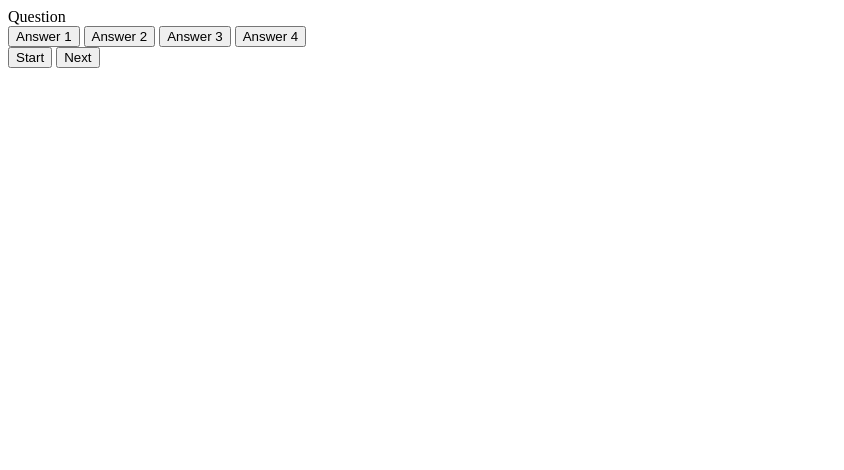
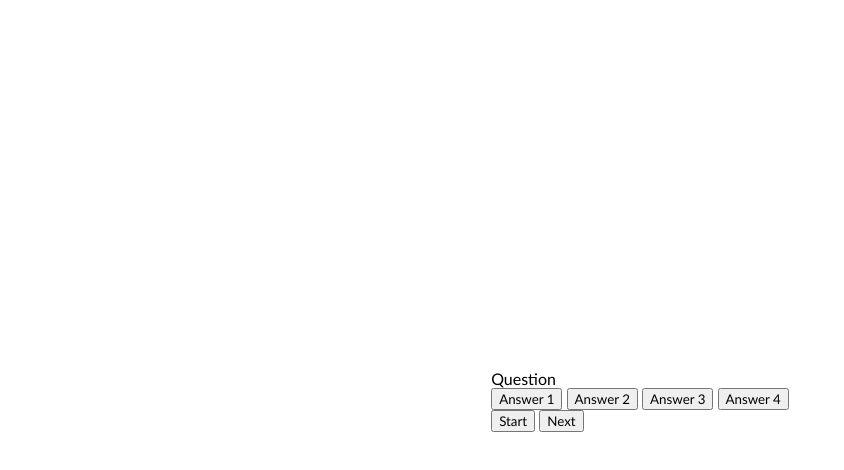
Before and after one commit to Code-Institute-Submissions/Quiz-App-4, a plain HTML site: page index.html in a window 1280 px wide. Shown: the whole page, without its empty margins (0-844 px from the left). Drawn offline with Linux system fonts and the light colour scheme.

Commit message:
creation off styles.css and centering content

```diff
--- /dev/null
+++ b/assets/css/styles.css
@@ -0,0 +1,23 @@
+*,*::before,*::after{
+    box-sizing: border-box;
+    font-family:'Trebuchet MS', 'Lucida Sans Unicode', 'Lucida Grande', 'Lucida Sans', Arial, sans-serif
+}
+/*css variables for colours https://www.w3schools.com/css/css3_variables.asp*/
+:root{
+    --hue-default: 200;
+    --hue-wrong: 0;
+    --hue-correct: 145;
+
+}
+
+
+body{
+    --hue: var(--hue-default);
+    padding: 0;
+    margin: 0;
+    display:flex;
+    width: 100vw;
+    height:100vh;
+    justify-content: center;
+    align-items: center;
+}
--- a/index.html
+++ b/index.html
@@ -4,6 +4,8 @@
     <meta charset="UTF-8">
     <meta http-equiv="X-UA-Compatible" content="IE=edge">
     <meta name="viewport" content="width=device-width, initial-scale=1.0">
+    <link href="assets/css/styles.css" rel="stylesheet">
+    <script defer src="assets/js/script.js"></script>
     <title>Quiz App</title>
 </head>
 <body>
```
Also changed, not shown: assets/js/script.js (added).
